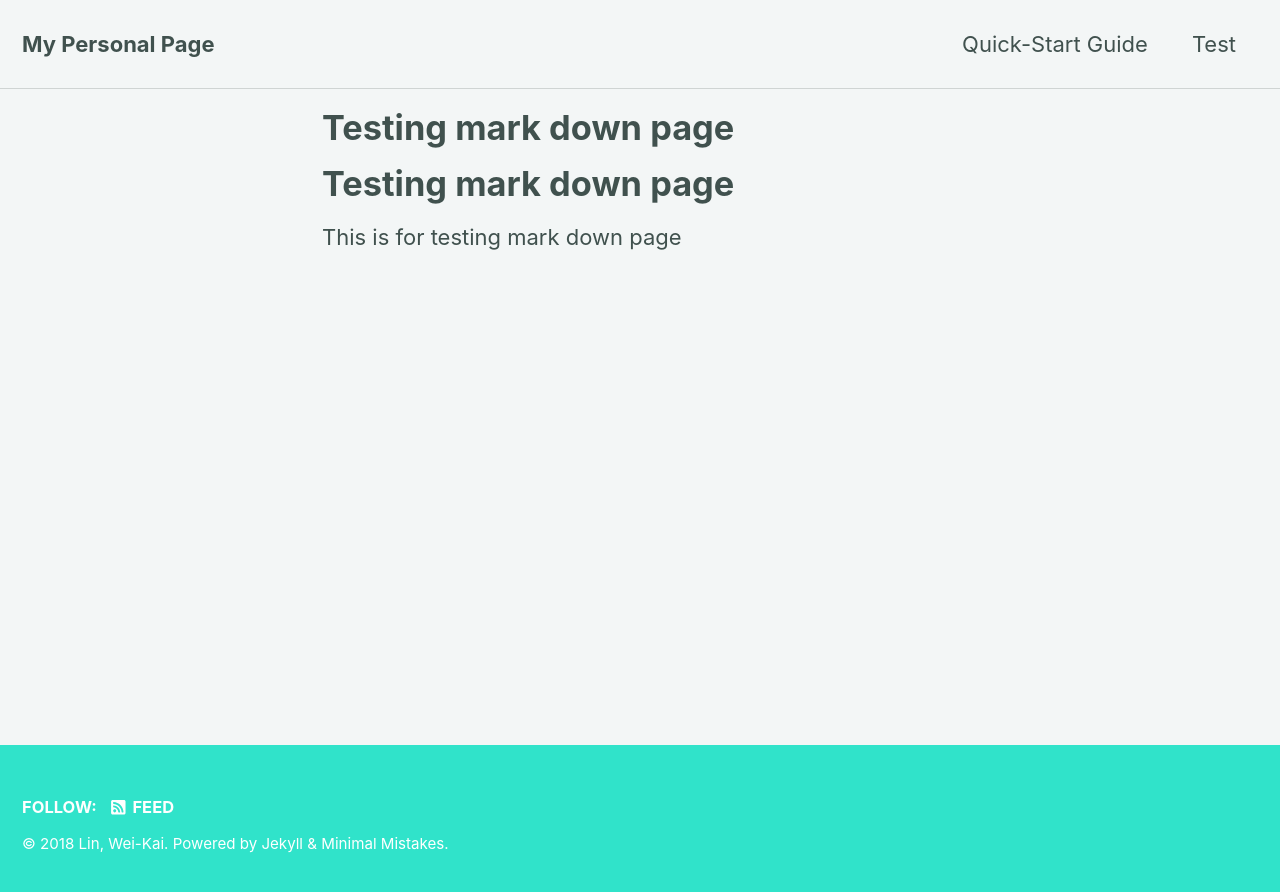
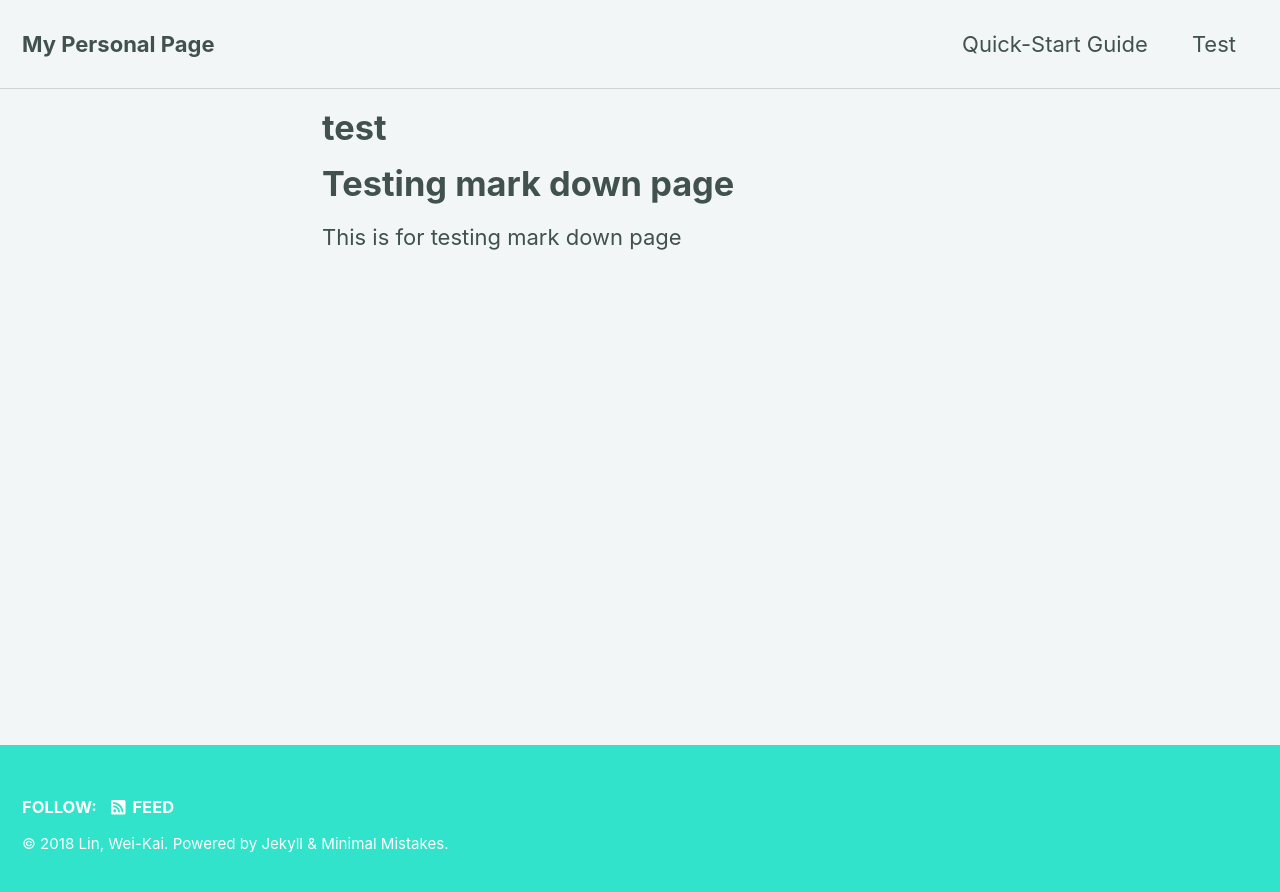
Before and after one commit to spreadwyvern/spreadwyvern.github.io, a Jekyll site: the page built from _pages/Test.MD, in a window 1280 px wide. Shown: the top 892 px of the page. Built offline with Jekyll 4.4.1, drawn with Linux system fonts in a browser that asks for light colours; cached includes are drawn as plain includes; nearby versions of some CDN libraries; our own code applies the rules of GitHub Pages for plain Markdown files.

Commit message:
update page

```diff
--- a/_data/navigation.yml
+++ b/_data/navigation.yml
@@ -3,7 +3,7 @@ main:
   - title: "Quick-Start Guide"
     url: https://mmistakes.github.io/minimal-mistakes/docs/quick-start-guide/
   - title: "Test"
-    url: _pages/Test.MD
+    url: /test/
   # - title: "About"
   #   url: https://mmistakes.github.io/minimal-mistakes/about/
   # - title: "Sample Posts"
--- a/_pages/Test.MD
+++ b/_pages/Test.MD
@@ -1,5 +1,8 @@
 ---
+permalink: /test/
 layout: single
+title: "test"
+
 ---
 
 
```
